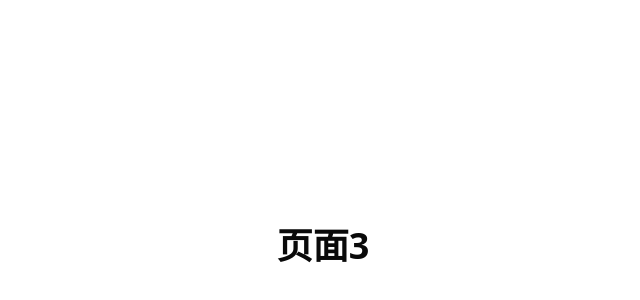
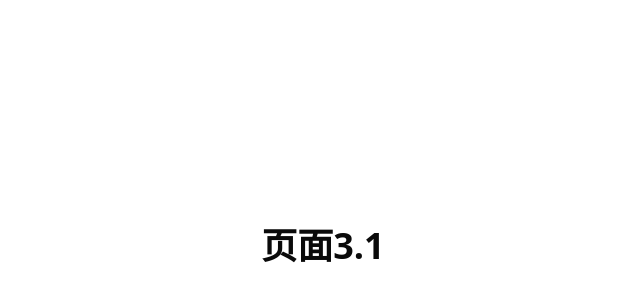
Before and after one commit to domon999/Shi-Yan_AI, a Next.js app: page /3 in a window 1280 px wide. Shown: the part 154-454 px from the top of the page, without its empty margins (317-957 px from the left). Built offline with nearby package versions, Linux system fonts and the light colour scheme.

Commit message:
fix: update page title from "页面3" to "页面3.1"
Automatically commit change to branch.

```diff
--- a/app/3/page.tsx
+++ b/app/3/page.tsx
@@ -1,7 +1,7 @@
 export default function Page3() {
   return (
     <div className="min-h-screen flex items-center justify-center bg-background">
-      <h1 className="text-4xl font-bold text-foreground">页面3</h1>
+      <h1 className="text-4xl font-bold text-foreground">页面3.1</h1>
     </div>
   )
 }
```
